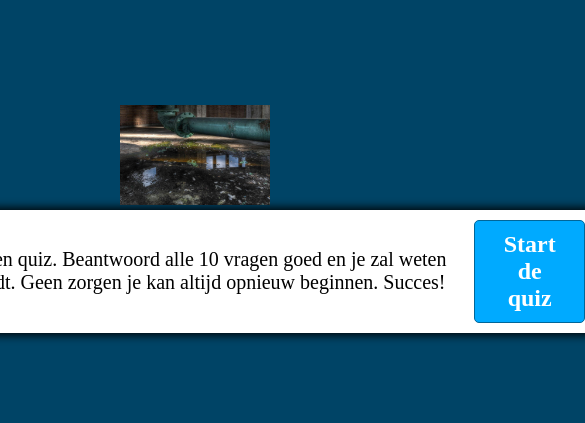
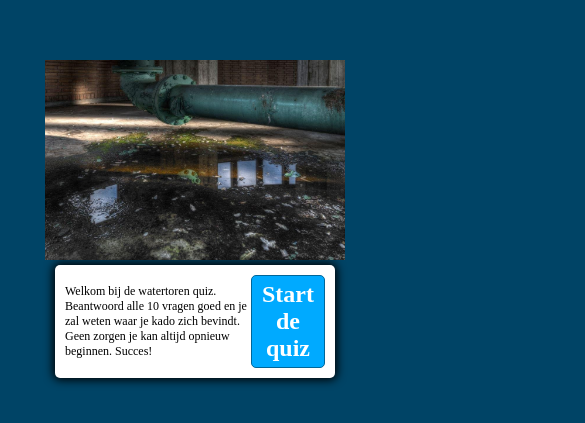
Before and after one commit to Chrissantema93/timsurprise, a plain HTML site: page index.html in a window 390 px wide. Shown: the part 203-626 px from the top of the page, 585 px wide, since content can reach past the window. Drawn offline with Linux system fonts and the light colour scheme.

Commit message:
Update styles.css

```diff
--- a/styles.css
+++ b/styles.css
@@ -112,6 +112,13 @@
     width:100%;
     max-width:300px;
     height:100%;
-    max-height:100px;
+    max-height:200px;
+}
+.container {
+  width:350px;
+  font-size:12px;
+}
+.btn {
+  padding: 5px 10px;
 }
 }
```
